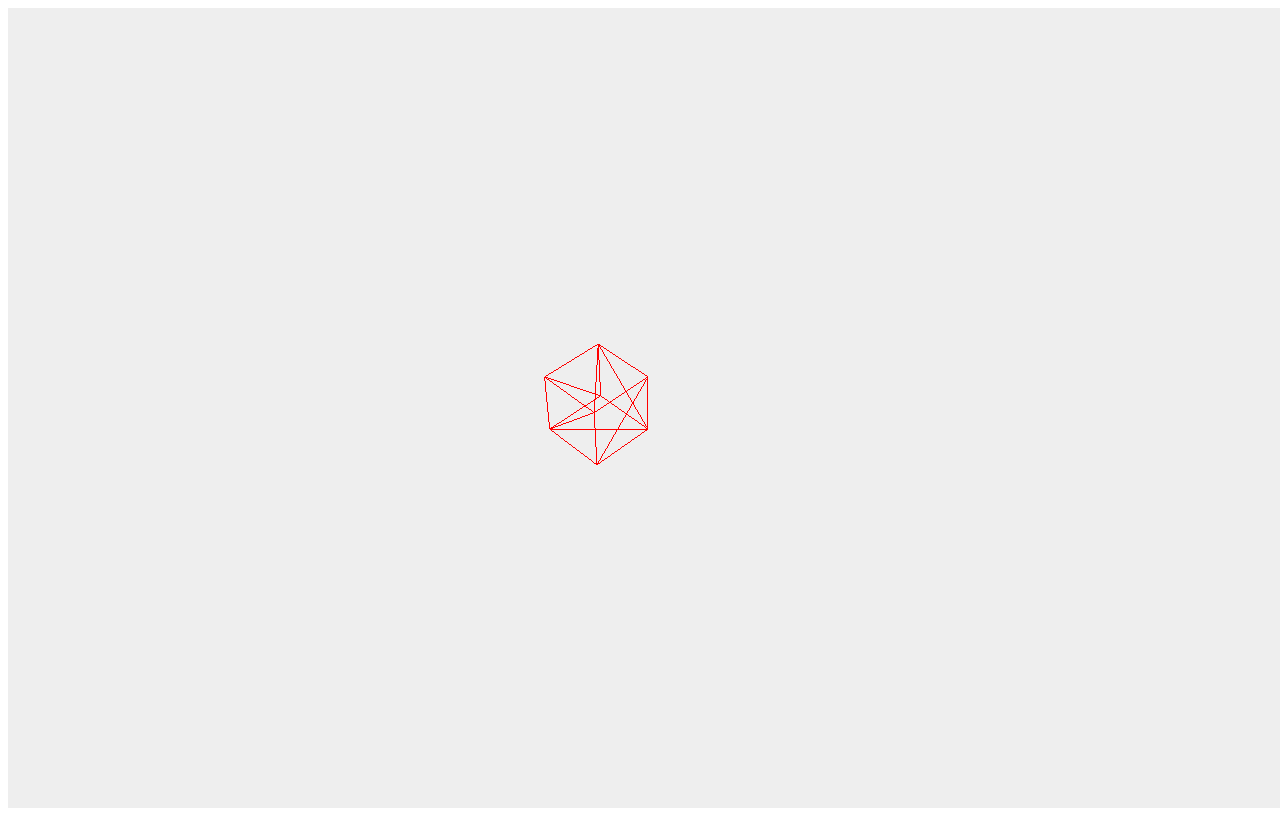
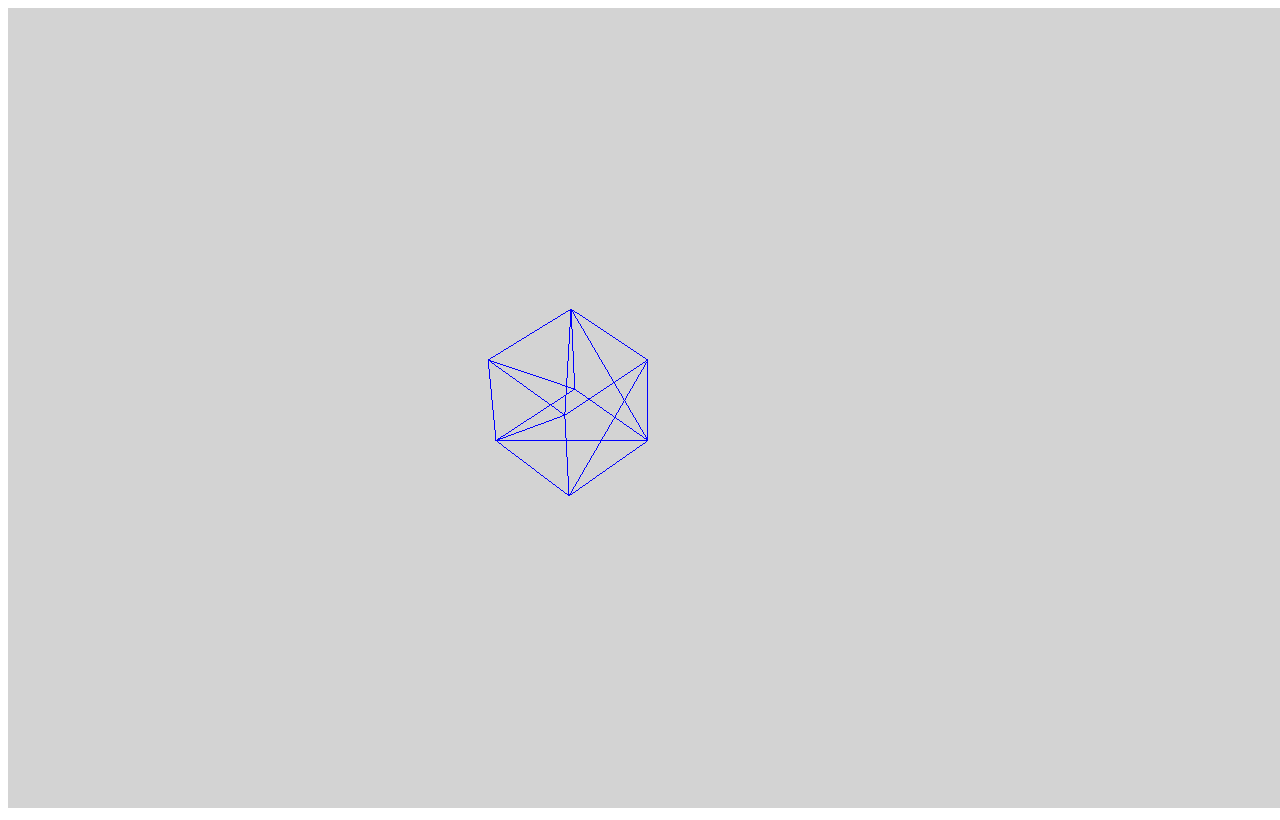
Before and after one commit to jieun000/webgpu-threejs-experiments, a plain HTML site: page a_scene.html in a window 1280 px wide. Drawn offline with Linux system fonts and the light colour scheme.

Commit message:
three_0.0 scene

```diff
--- a/a_scene.html
+++ b/a_scene.html
@@ -4,38 +4,27 @@
     <meta charset="UTF-8">
     <meta name="viewport" content="width=device-width, initial-scale=1.0">
     <title>Document</title>
-    <title>Document</title>
     <script type="text/javascript" src="../libs/three.js"></script>
 </head>
 <body>
-    <div id="WebGL-output">
-    </div>
     <script>
-
         function init() {
             var scene = new THREE.Scene();
-        var camera = new THREE.PerspectiveCamera(45, window.innerWidth / window.innerHeight, 0.1, 1000);
+            var camera = new THREE.PerspectiveCamera(30, window.innerWidth / window.innerHeight, 0.1, 1000);
+            var renderer = new THREE.WebGLRenderer();
 
-        var renderer = new THREE.WebGLRenderer();
-        renderer.setClearColorHex();
-        renderer.setClearColor(new THREE.Color(0xEEEEEE));
+            renderer.setClearColor(new THREE.Color('lightgray'));
             renderer.setSize(window.innerWidth, window.innerHeight);
 
-
             var cubeGeometry = new THREE.BoxGeometry(4, 4, 4);
-        var cubeMaterial = new THREE.MeshBasicMaterial({color: 0xff0000, wireframe: true});
+            var cubeMaterial = new THREE.MeshBasicMaterial({color: 'blue', wireframe: true});
             var cube = new THREE.Mesh(cubeGeometry, cubeMaterial);
-        cube.position.x = -4;
-        cube.position.y = 3;
-        cube.position.z = 0;
+            cube.position.set(-4, 3, 0);
             scene.add(cube);
 
-        camera.position.x = -30;
-        camera.position.y = 40;
-        camera.position.z = 30;
+            camera.position.set(-30, 40, 30);
             camera.lookAt(scene.position);
-        document.getElementById("WebGL-output").appendChild(renderer.domElement);
-        renderer.render(scene, camera);
+            document.body.appendChild(renderer.domElement);renderer.render(scene, camera);
         }
         window.onload = init;
     </script>
```
Lines whose indentation alone changed are shown as unchanged.
